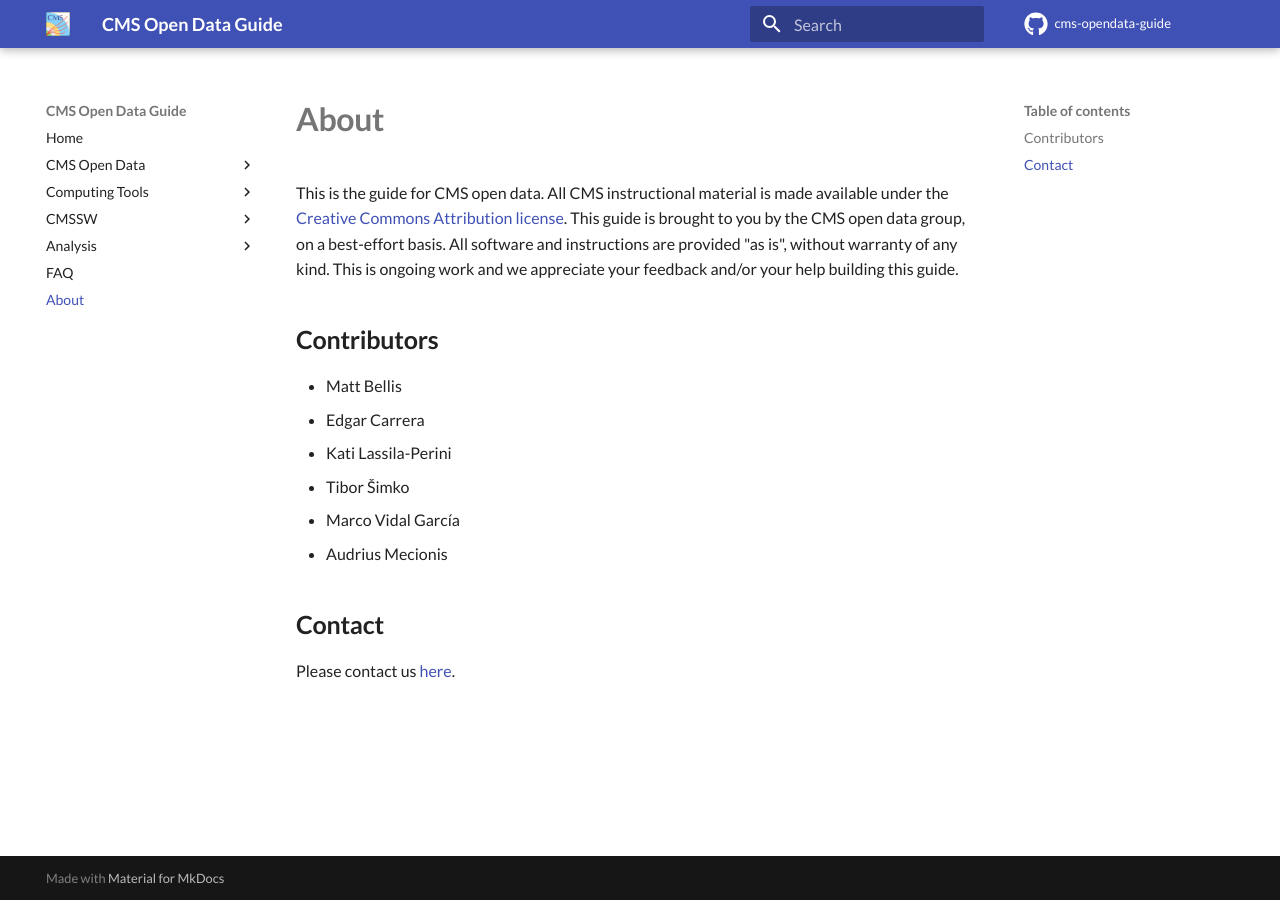
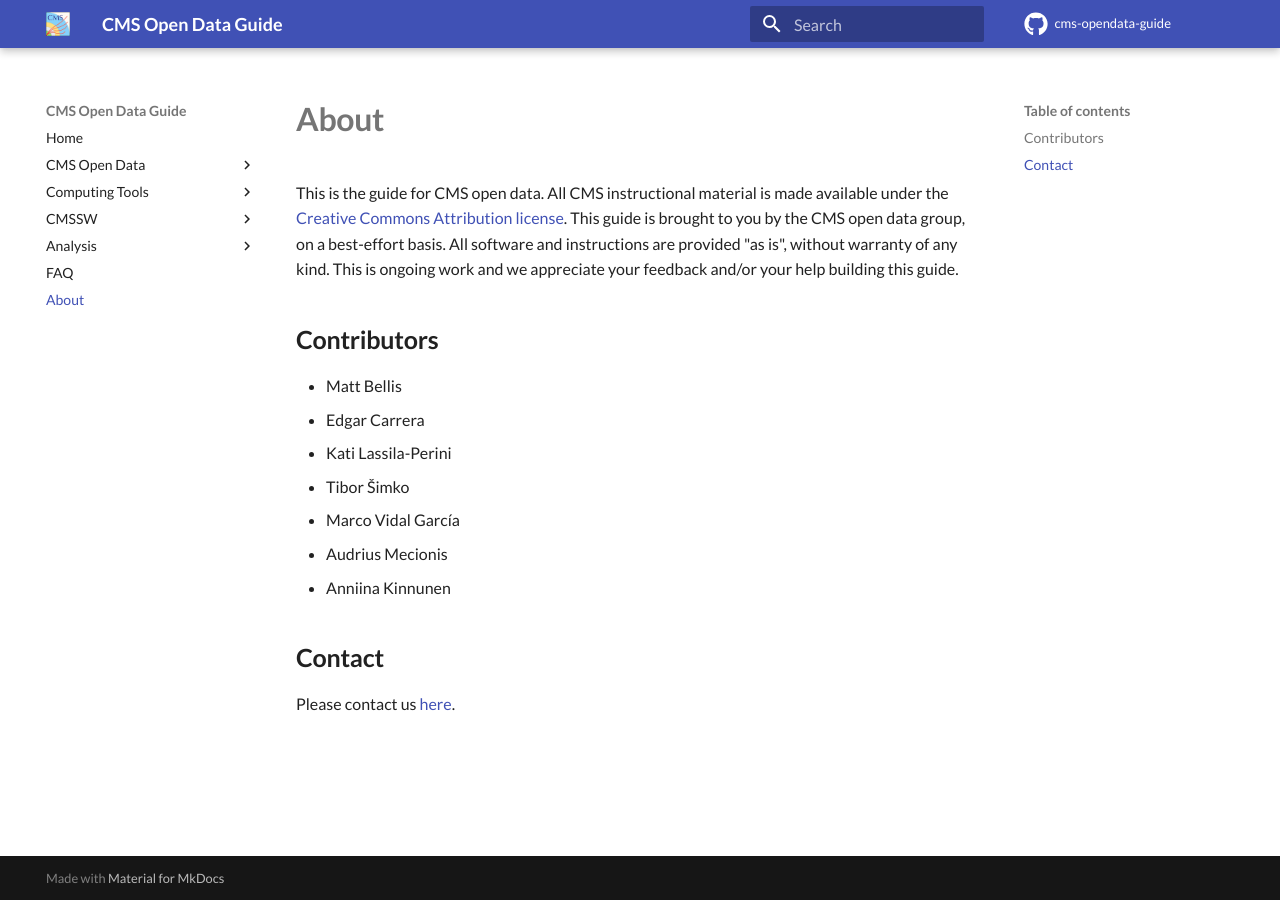
Before and after one commit to cernopendata/cms-opendata-guide, an MkDocs documentation site: the page built from docs/about.md, in a window 1280 px wide. Built offline with MkDocs 1.6.1 and Material for MkDocs 9.7.7, drawn with Linux system fonts in a browser that asks for light colours; comment, search, counter and statistics services are not loaded.

Commit message:
add contributor name

```diff
--- a/docs/about.md
+++ b/docs/about.md
@@ -11,6 +11,7 @@ This guide is brought to you by the CMS open data group, on a best-effort basis.
 - Tibor Šimko
 - Marco Vidal García
 - Audrius Mecionis
+- Anniina Kinnunen
 
 ## Contact
 
```
